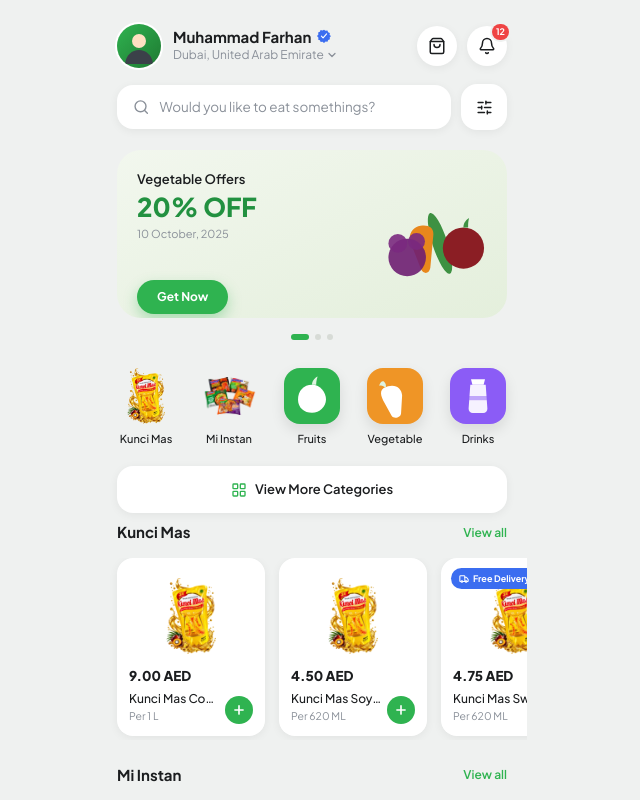
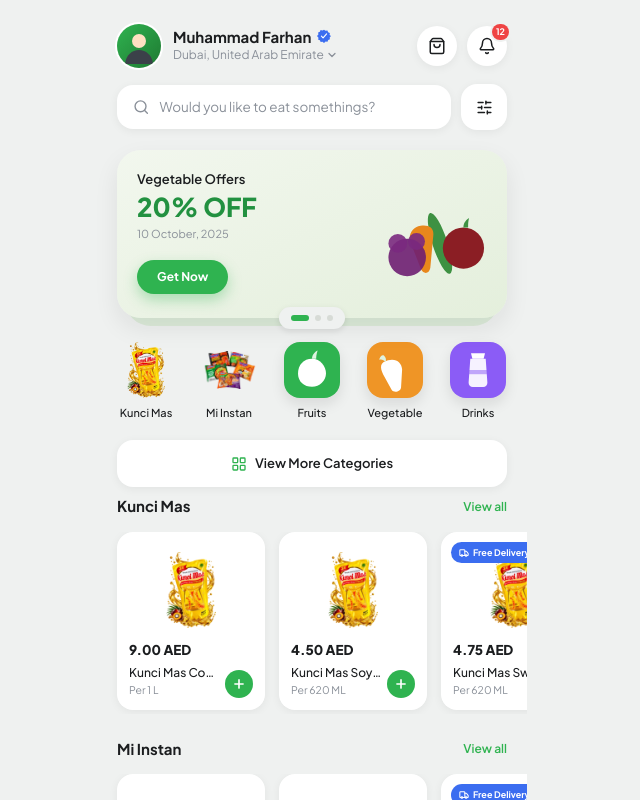
Before and after one commit to xe986232-ai/mykasir, a Next.js app: page / in a window 1280 px wide. Shown: the whole page, without its empty margins (328-968 px from the left). Built offline with nearby package versions, Linux system fonts and the light colour scheme.

Commit message:
Redesign promo banner: efek stacked card + notch dot slider di tengah bawah

```diff
--- a/components/PromoBanner.tsx
+++ b/components/PromoBanner.tsx
@@ -47,7 +47,12 @@ export default function PromoBanner() {
       transition={{ duration: 0.45, delay: 0.1, ease: "easeOut" }}
       className="mt-5 px-5"
     >
-      <div className="relative h-[168px] w-full overflow-hidden rounded-3xl bg-gradient-to-br from-[#F2F7EE] to-[#E4EFDC]">
+      <div className="relative">
+        {/* kartu belakang (efek stack), sedikit ngintip di sisi & bawah */}
+        <div className="absolute inset-x-2 -bottom-2 top-2 rounded-[26px] bg-[#DCEBD9]" />
+
+        {/* kartu banner utama */}
+        <div className="relative h-[168px] w-full overflow-hidden rounded-3xl bg-gradient-to-br from-[#F2F7EE] to-[#E4EFDC] shadow-[0_10px_24px_rgba(20,24,20,0.08)]">
           <AnimatePresence mode="wait" initial={false}>
             <motion.div
               key={slide.id}
@@ -59,7 +64,7 @@ export default function PromoBanner() {
               animate={{ opacity: 1, x: 0 }}
               exit={{ opacity: 0, x: -24 }}
               transition={{ duration: 0.3, ease: "easeOut" }}
-            className="absolute inset-0 flex cursor-grab items-center justify-between px-5 pt-4 active:cursor-grabbing"
+              className="absolute inset-0 flex cursor-grab items-center justify-between px-5 pt-4 pb-5 active:cursor-grabbing"
             >
               <div className="z-10 flex h-full flex-col justify-between py-1">
                 <div>
@@ -69,9 +74,7 @@ export default function PromoBanner() {
                   <p className="mt-1 text-[26px] font-extrabold leading-none text-primary-dark">
                     {slide.discount}
                   </p>
-                <p className="mt-1.5 text-[11px] text-gray">
-                  {slide.date}
-                </p>
+                  <p className="mt-1.5 text-[11px] text-gray">{slide.date}</p>
                 </div>
                 <button className="w-fit rounded-full bg-primary px-5 py-2 text-[12px] font-bold text-white shadow-[0_6px_14px_rgba(47,179,80,0.35)] active:scale-95 transition-transform">
                   {slide.cta}
@@ -85,13 +88,14 @@ export default function PromoBanner() {
           </AnimatePresence>
         </div>
 
-      <div className="mt-3 flex items-center justify-center gap-1.5">
+        {/* potongan kecil di tengah-bawah banner, tempat dot slider nangkring */}
+        <div className="absolute left-1/2 bottom-0 z-20 flex -translate-x-1/2 translate-y-1/2 items-center gap-1.5 rounded-full bg-[#EFF1F0] px-3 py-1.5 shadow-[0_2px_6px_rgba(20,24,20,0.10)]">
           {slides.map((s, i) => (
             <button
               key={s.id}
               aria-label={`Go to slide ${i + 1}`}
               onClick={() => setIndex(i)}
-            className="py-1"
+              className="py-0.5"
             >
               <motion.span
                 animate={{
@@ -103,6 +107,7 @@ export default function PromoBanner() {
               />
             </button>
           ))}
+        </div>
       </div>
     </motion.div>
   );
```
Lines whose indentation alone changed are shown as unchanged.
